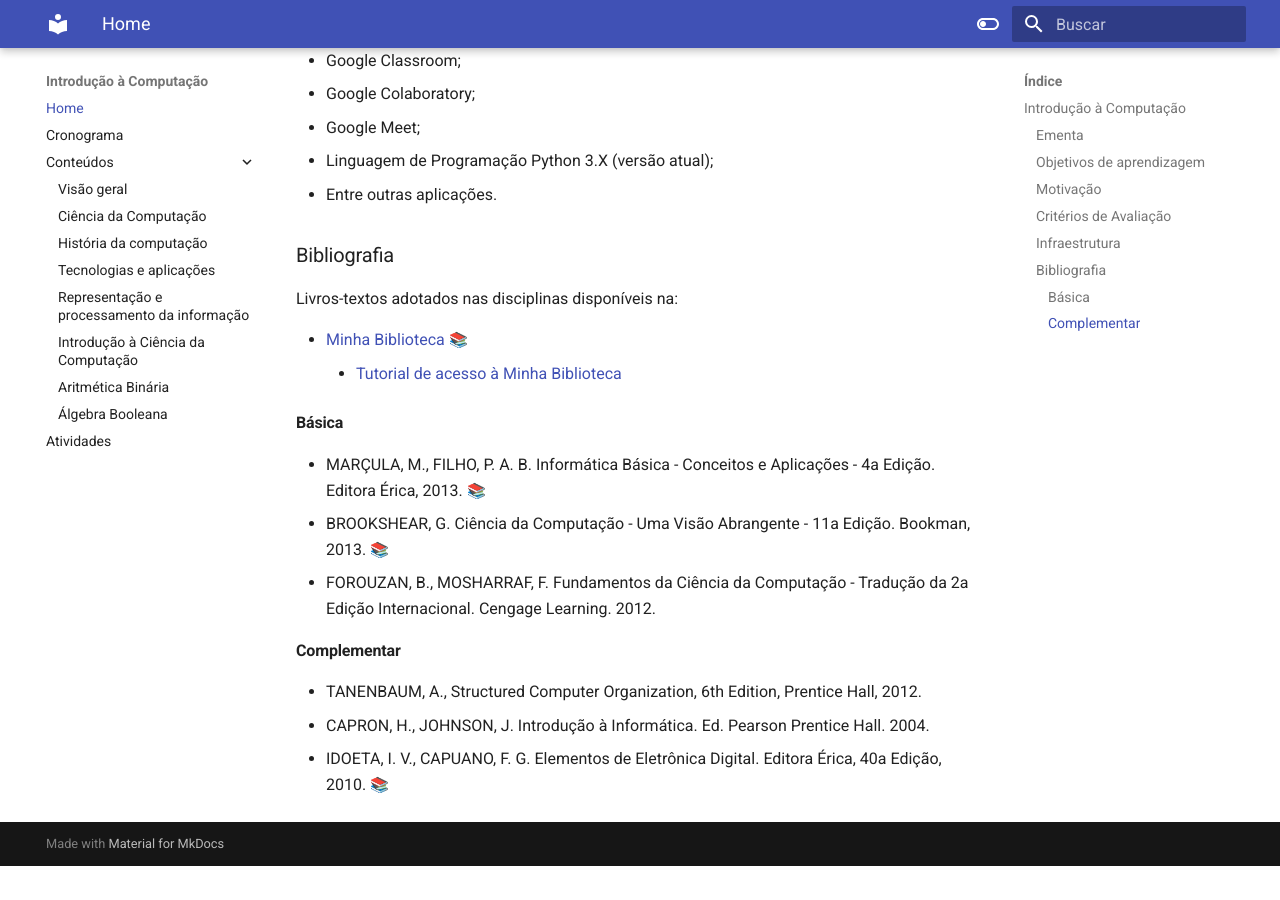
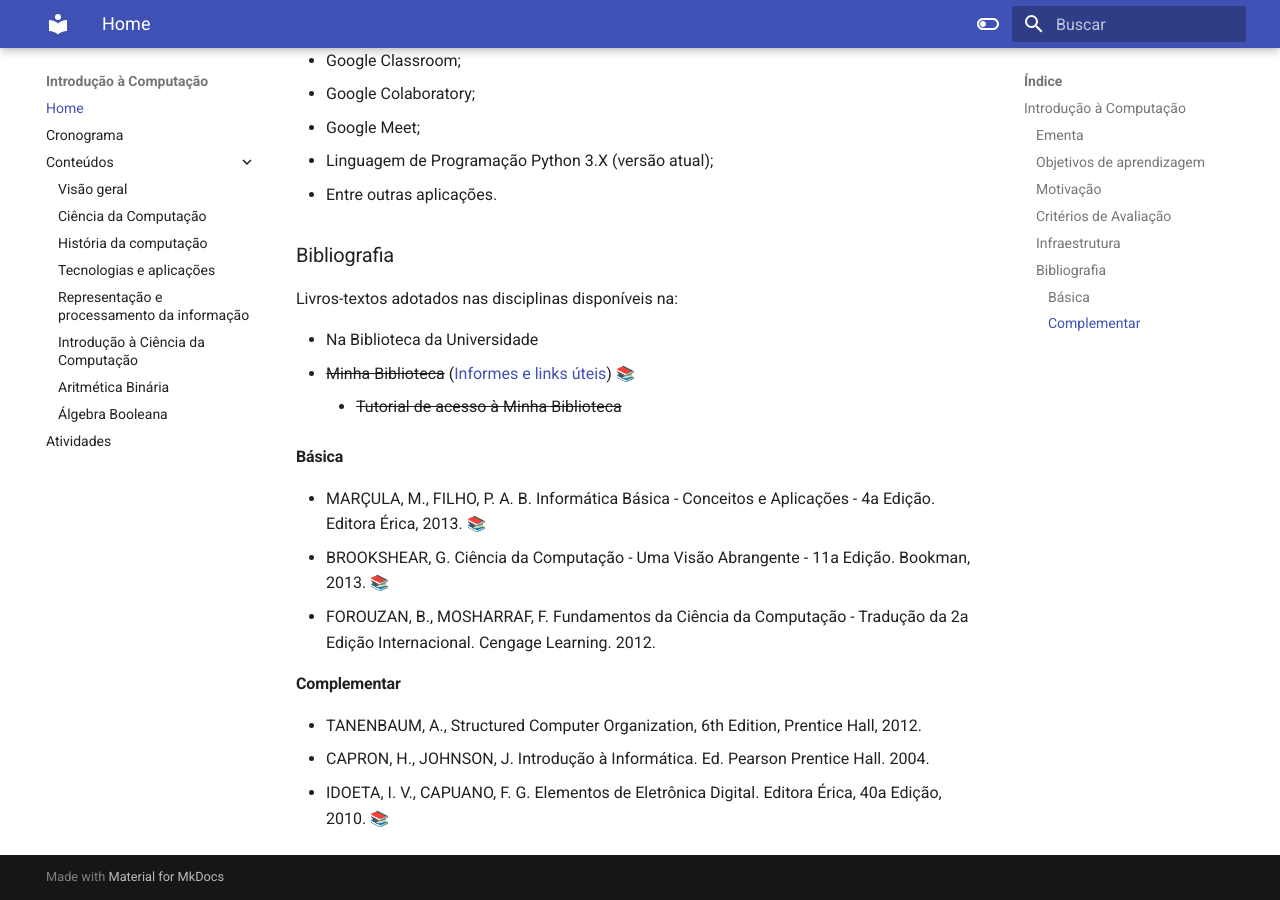
Before and after one commit to ufape/ccmp3056, an MkDocs documentation site: the page built from docs/index.md, in a window 1280 px wide and 900 px high, scrolled down 1678 px. Built offline with MkDocs 1.6.1 and Material for MkDocs 9.7.7, drawn with Linux system fonts in a browser that asks for light colours; emoji names are drawn with the system emoji font; before the commit the page ends 2544 px from its top, so only the background shows below that.

Commit message:
index.md updated

```diff
--- a/docs/index.md
+++ b/docs/index.md
@@ -16,9 +16,6 @@ Photo by <a href="https://unsplash.com/@dlanor_s?utm_source=unsplash&utm_medium=
 ### Ementa
 
 História da computação. Tecnologias e aplicações de computadores. Introdução à ciência da computação. Tecnologia da informação. Representação e processamento da informação. Sistemas de numeração. Aritmética binária. Portas lógicas. Arquitetura de computadores. Unidade central de processamento. Memória. Sistemas de entrada e saída. Classificações de hardware e software.
-
-
-
 
 ### Objetivos de aprendizagem
 
@@ -52,8 +49,9 @@ A disciplina será ministrada através da plataforma para aprendizagem:
 
 Livros-textos adotados nas disciplinas disponíveis na:
 
-- [Minha Biblioteca](https://dliportal.zbra.com.br/Login.aspx?key=UFRPE) :books:
-    + [Tutorial de acesso à Minha Biblioteca](http://www.sib.ufrpe.br/tutoriais-minhabiblioteca)
+- Na Biblioteca da Universidade
+- <del>Minha Biblioteca</del> ([Informes e links úteis](http://ufape.edu.br/br/comunicado/acesso-ao-servi%C3%A7os-sistema-integrados-bibliotecas-ufrpe)) :books:
+    + <del>Tutorial de acesso à Minha Biblioteca</del>
 
 #### Básica
 
```
